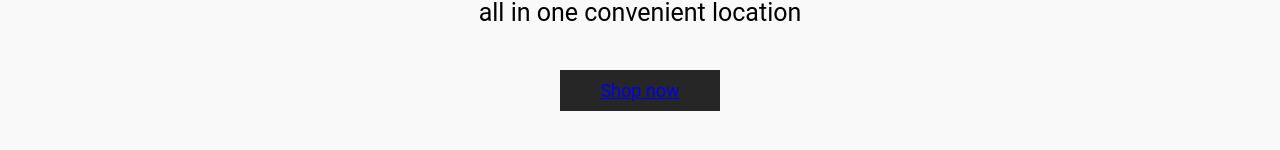
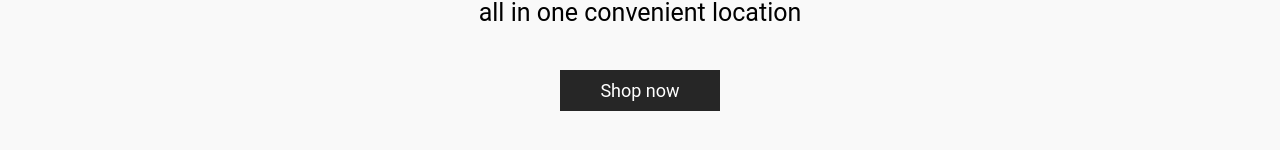
Before and after one commit to neil-justin/aria-apparel, a React (Create React App) app: page / in a window 1280 px wide. Shown: the part 282-432 px from the top of the page. Built offline with nearby package versions, Linux system fonts and the light colour scheme.

Commit message:
Set 'shop now' button's anchor tag's text-decoration-line prop to none

```diff
--- a/src/styles/home.css
+++ b/src/styles/home.css
@@ -29,7 +29,11 @@
     padding: 0.625rem calc(0.625rem * 4);
     background-color: var(--secondary-color);
     border: transparent;
+}
+
+#hero-button>a {
     color: white;
+    text-decoration-line: none;
 }
 
 #hero-button:hover {
```
